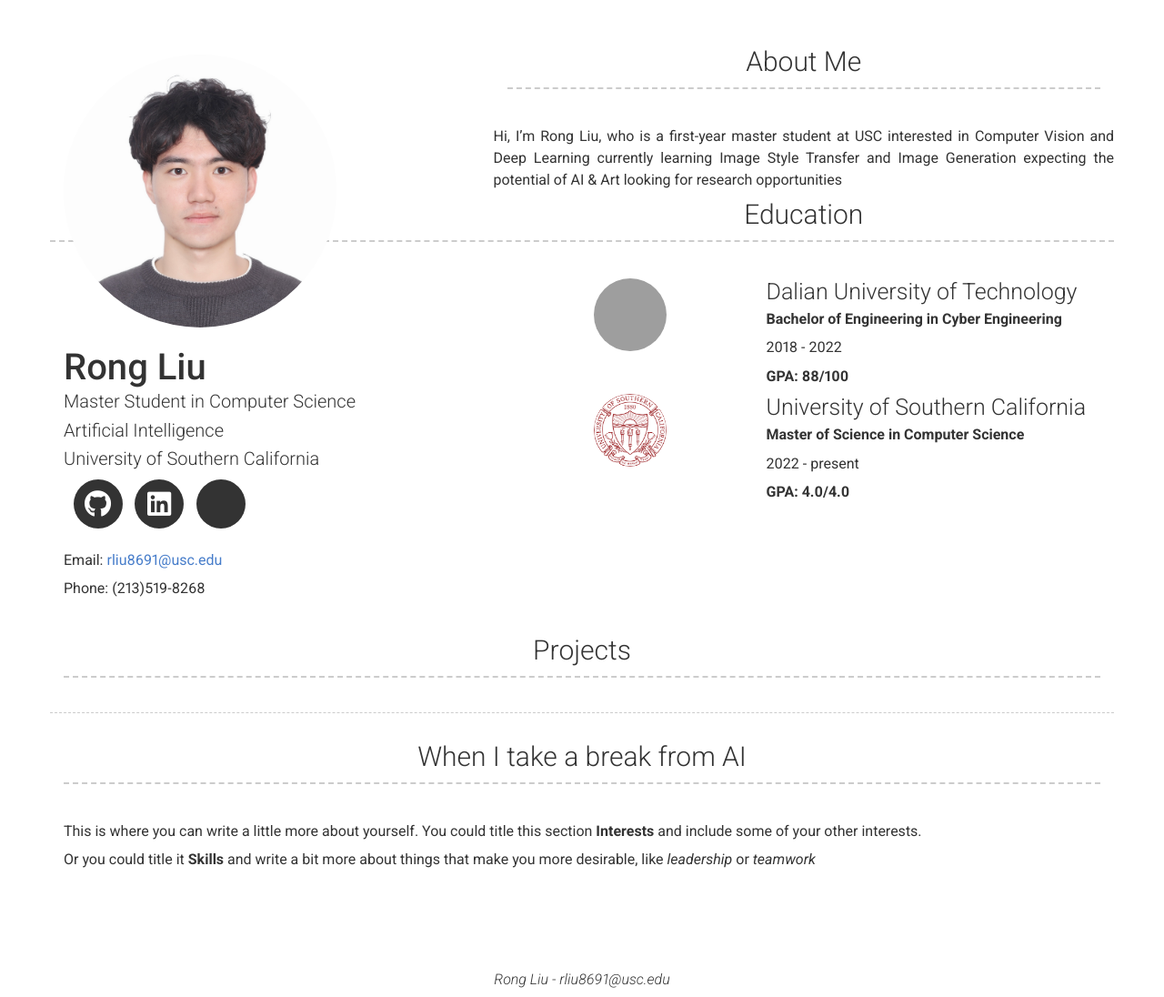
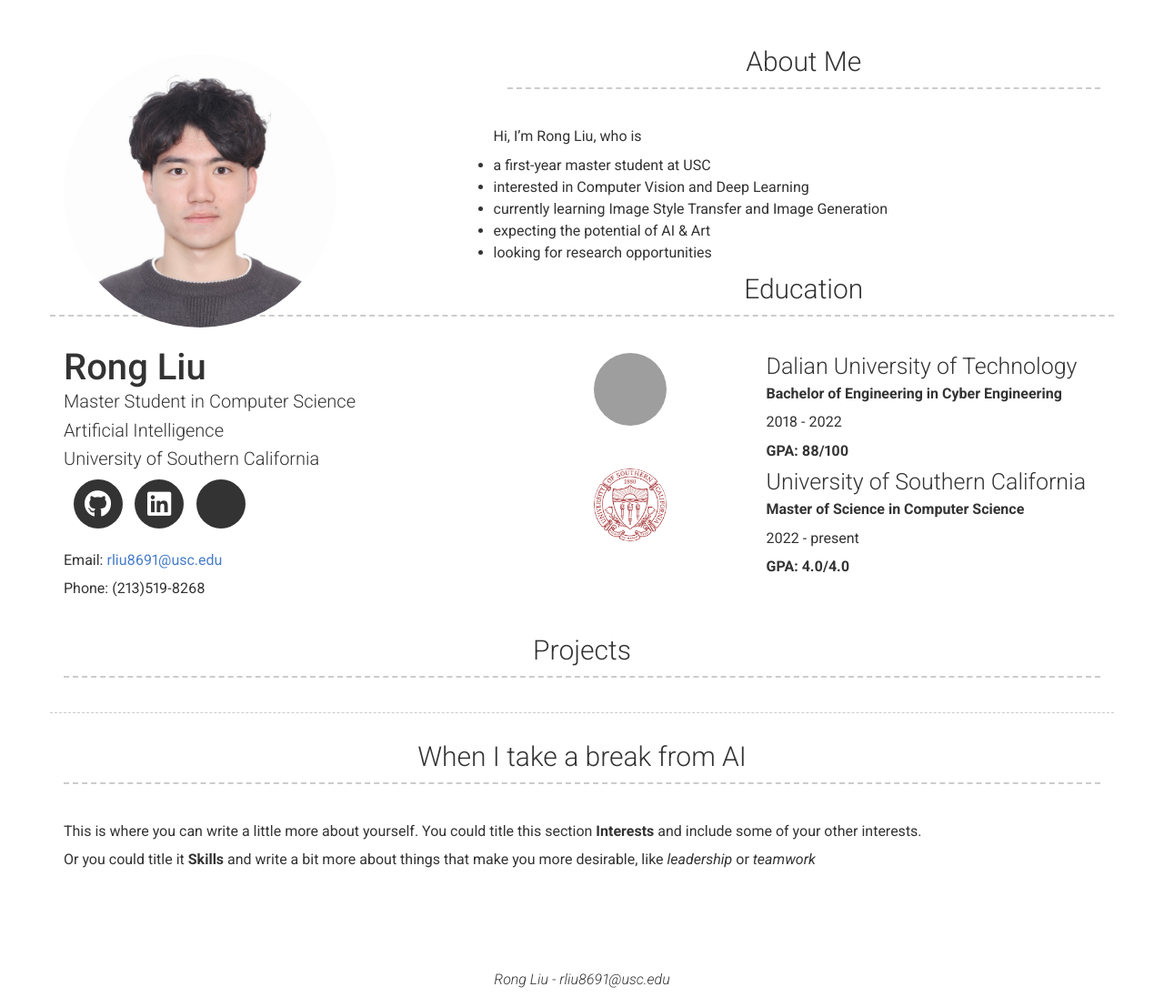
Before and after one commit to RongLiu-Leo/rongliu-leo.github.io, a Jekyll site: the page built from index.md, in a window 1280 px wide. Shown: the whole page at 91% size. Built offline with Jekyll 4.4.1, drawn with Linux system fonts in a browser that asks for light colours; nearby versions of some CDN libraries; a style sheet for code colours, icons or effects is not loaded; grey boxes are pictures that could not be loaded.

Commit message:
Update _config.yml

```diff
--- a/_config.yml
+++ b/_config.yml
@@ -42,11 +42,11 @@
 about_profile_image: images/profile.jpg
 about_content: | # this will include new lines to allow paragraphs
   Hi, I'm Rong Liu, who is
-   a first-year master student at USC
-   interested in Computer Vision and Deep Learning
-   currently learning Image Style Transfer and Image Generation
-   expecting the potential of AI & Art
-   looking for research opportunities
+  - a first-year master student at USC
+  - interested in Computer Vision and Deep Learning
+  - currently learning Image Style Transfer and Image Generation
+  - expecting the potential of AI & Art
+  - looking for research opportunities
 
 
 content:
```
